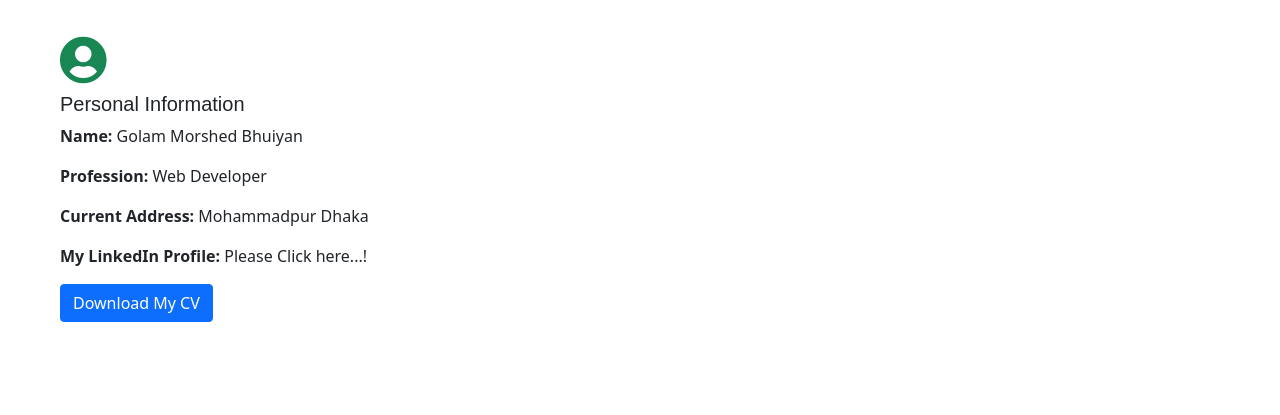
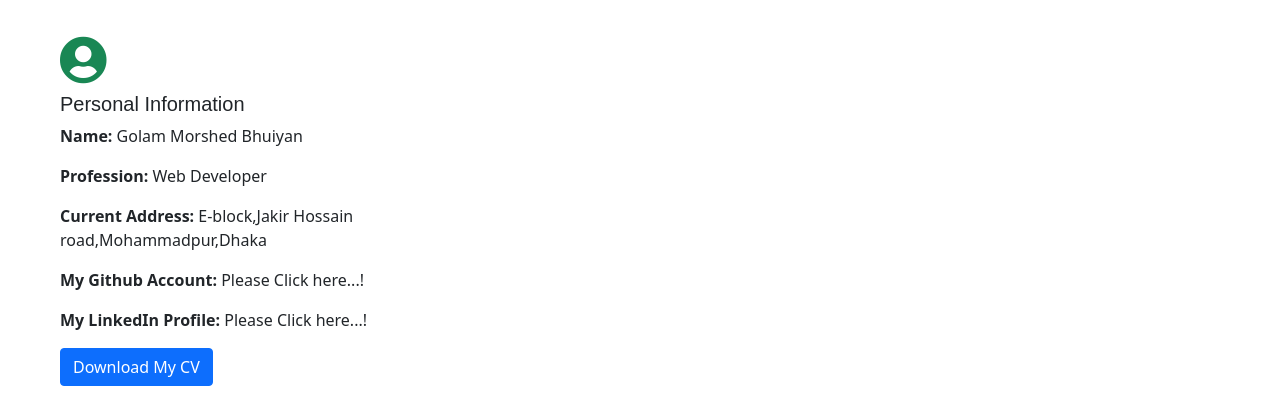
Before and after one commit to Irfananik/Bootstrap-project, a plain HTML site: page index.html in a window 1280 px wide. Shown: the part 670-1085 px from the top of the page. Drawn offline with nearby package versions, Linux system fonts and the light colour scheme; a web font is replaced by a local one.

Commit message:
html code updated

```diff
--- a/index.html
+++ b/index.html
@@ -107,7 +107,8 @@
                     <h5 class="mt-2 font-style">Personal Information</h5>
                     <p><b>Name:</b> Golam Morshed Bhuiyan</p>
                     <p><b>Profession:</b> Web Developer</p>
-                    <p> <b> Current Address:</b> Mohammadpur Dhaka</p>
+                    <p> <b> Current Address:</b> E-block,Jakir Hossain road,Mohammadpur,Dhaka</p>
+                    <p><b>My Github Account:</b> <a class="text-dark" href="https://github.com/Irfananik">Please Click here...!</a></p>
                     <p><b>My LinkedIn Profile:</b> <a class="text-dark" href="https://www.linkedin.com/in/irfan-anik-9a1603187/">Please Click here...!</a></p>
                     <button class="btn btn-primary"><a class="text-white" href="img/Golam Morshed Anik's CV.pdf">Download My CV</a></button>
                   </div>
```
